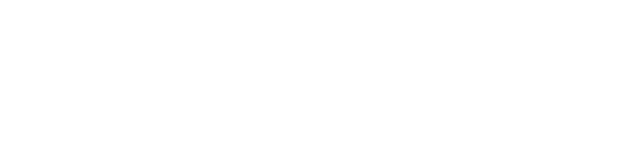
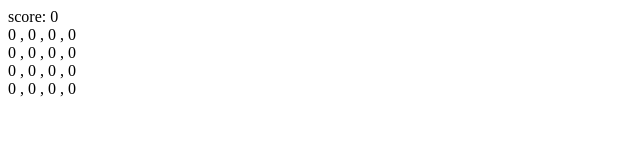
Before and after one commit to gdgzdar/2048, a plain HTML site: page text-version.html in a window 1280 px wide. Shown: the whole page, without its empty margins (0-640 px from the left). Drawn offline with Linux system fonts and the light colour scheme.

Commit message:
text version - initial

```diff
--- a/text-edition-game.js
+++ b/text-edition-game.js
@@ -1,4 +1,11 @@
-//document.write("why?");
+// document.write("why?"); // for testing only
+
+var gameField = [	[	[0, true], [0, true], [0, true], [0, true]	],
+					[	[0, true], [0, true], [0, true], [0, true]	],
+					[	[0, true], [0, true], [0, true], [0, true]	],
+					[	[0, true], [0, true], [0, true], [0, true]	]	];
+var score = 0;
+writeToDocument();
 
 function moveUp() {
 
@@ -30,8 +37,33 @@ function isOver() {
 
 function addCell() {
 
+	var emptyPositions = [[]];
+
+	for (index = 0; index < gameField.length; index++) {
+		for (insiderIndex = 0; insiderIndex < gameField[index].length - 1; insiderIndex++) {
+			if (gameField[index][insiderIndex][0] == 0) {
+				emptyPositions.add([index, insiderIndex]);
+			}
+		}
+	}
+
+	var randomPositionIndex = Math.floor(Math.random() * (emptyPositions.length));
+
+	// we ended here
 }
 
-function addScore() {
+
+// write output
+function writeToDocument() {
+
+	var node = document.getElementById('gameBody');
+
+	node.innerHTML = "score: " + score + "<br>";
+	for (index = 0; index < gameField.length; index++) {
+		for (insiderIndex = 0; insiderIndex < gameField[index].length - 1; insiderIndex++) {
+			node.innerHTML += gameField[index][insiderIndex][0] + " , ";
+		}
+		node.innerHTML += gameField[index][gameField[index].length-1][0] + "</br>";
+	}
 
 }
--- a/text-version.html
+++ b/text-version.html
@@ -4,12 +4,15 @@
 		<meta charset="UTF-8">
 		<title>2048 text version</title>
 
-		<script type="text/javascript" src="./text-edition-game.js"></script>
+
 
 	</head>
 
 	<body>
+		<div id="gameBody">
+			kjdbfkdhfksdhk
+		</div>
 
-
+		<script type="text/javascript" src="./text-edition-game.js"></script>
 	</body>
 </html>
```
